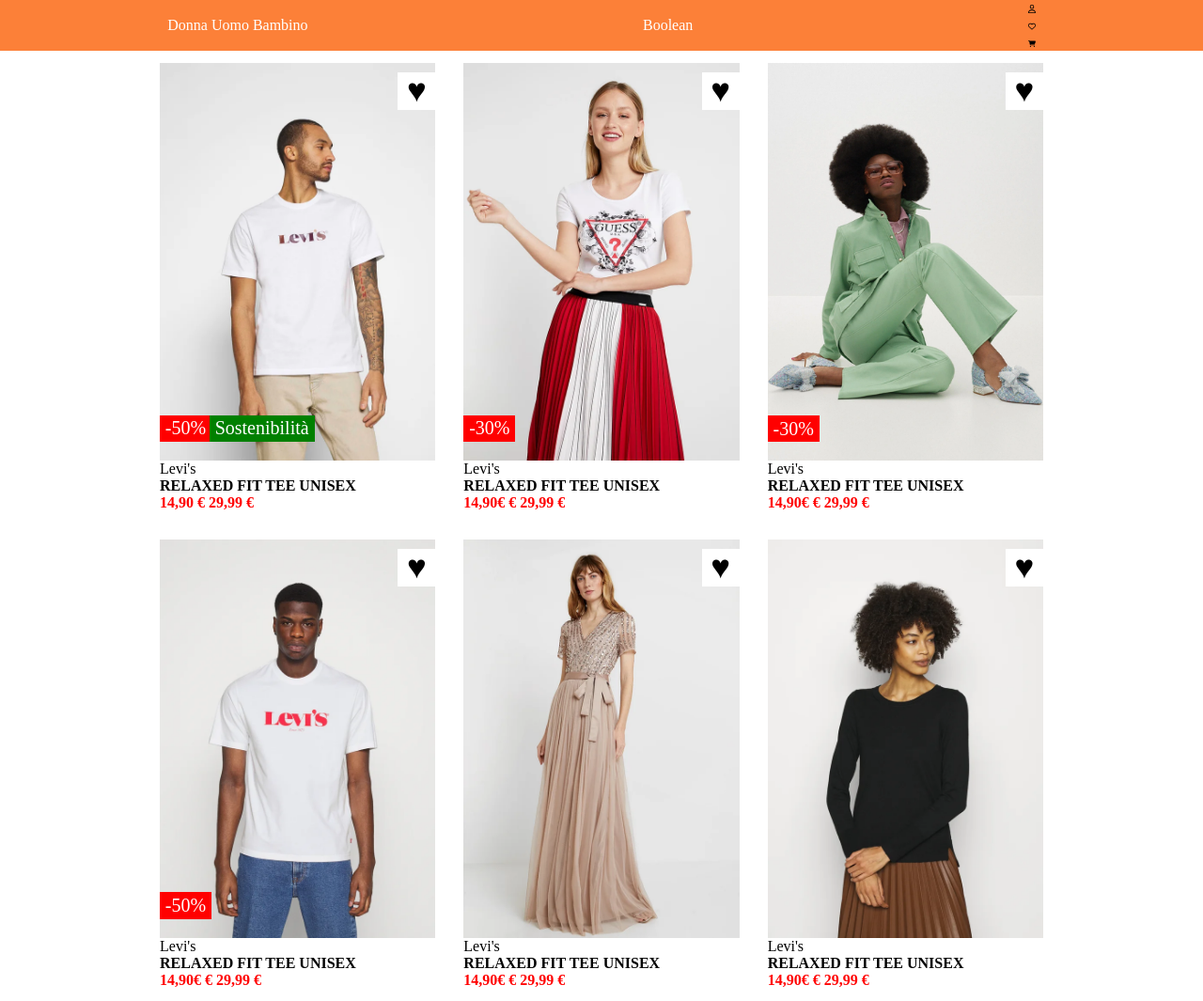
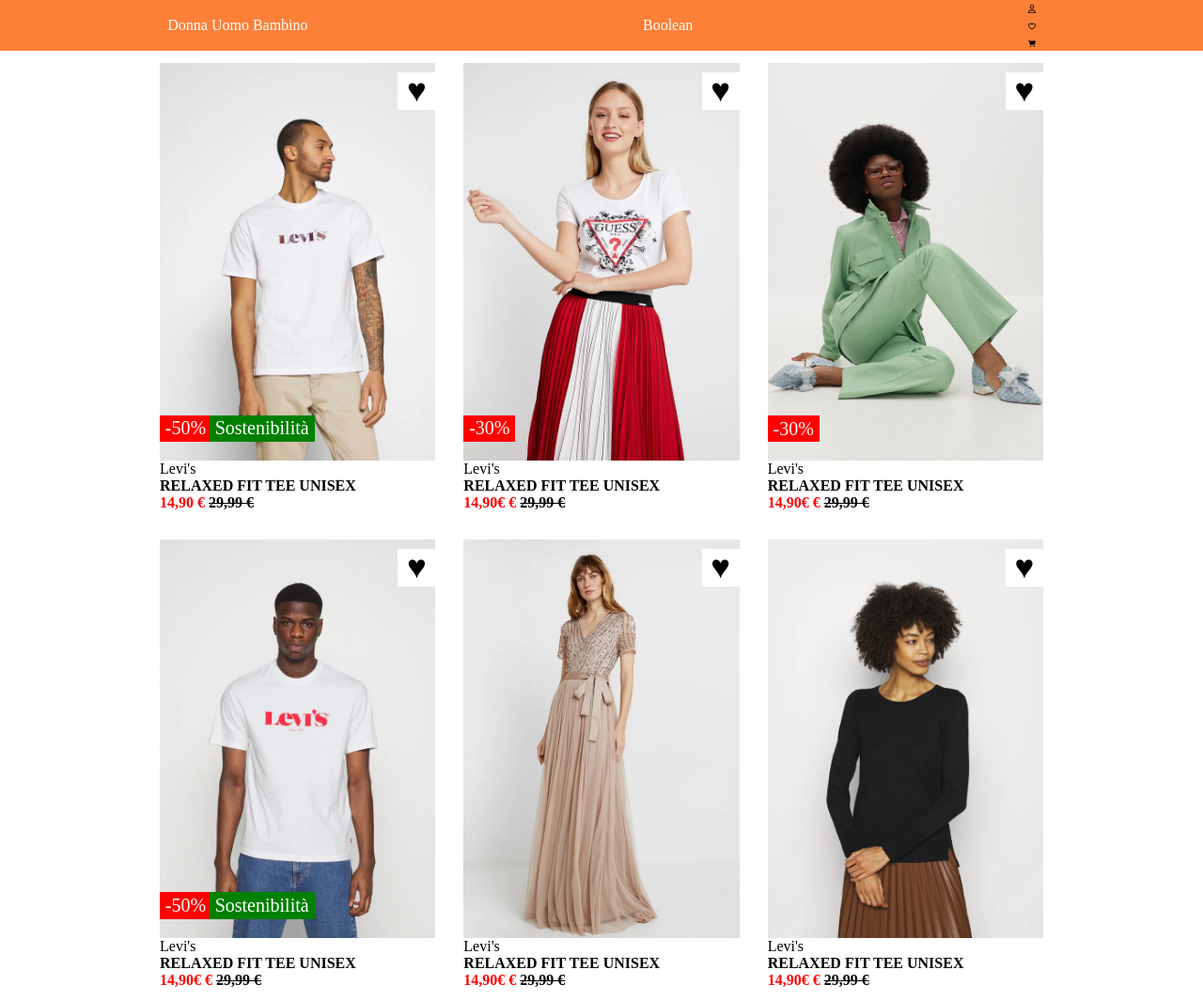
Before and after one commit to ElonaHoxhaj96/html-css-boolando, a plain HTML site: page index.html in a window 1280 px wide. Shown: the whole page at 94% size. Drawn offline with Linux system fonts and the light colour scheme.

Commit message:
aggiunte di testo sbarrato al vecchio prezzo e cambio colore

```diff
--- a/index.html
+++ b/index.html
@@ -141,6 +141,7 @@
                     <img src ="img/4.webp" class="inmagini">
                     <span class="cuore-nero">&hearts;</span>
                     <div class="discount"> -50% </div>
+                    <span class="sostenibilita"> Sostenibilità</span>
 
 
 
@@ -206,6 +207,7 @@
 
 
 
+
                 </div>
 
 
--- a/style.css
+++ b/style.css
@@ -112,6 +112,12 @@ main{
 }
 
 
+/*setting vecchio prezzo*/
+.vecchi-prezzo{
+    color: black;
+   text-decoration: line-through;
+}
+
 
 
 
```
